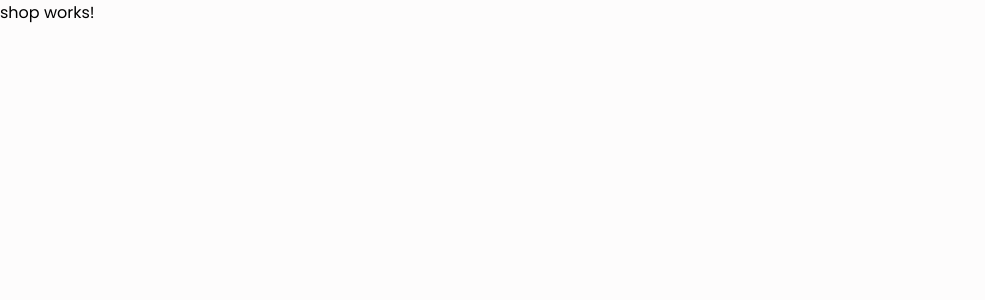
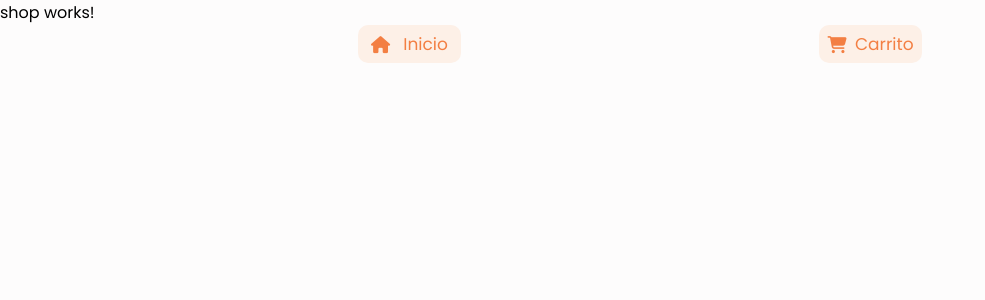
Before and after one commit to luvale/E-Commerce, an Angular app in the folder E-Commerce/: page /shop in a window 1280 px wide. Shown: the top 300 px of the page, without its empty margins (0-985 px from the left). Built offline with nearby package versions, Linux system fonts and the light colour scheme.

Commit message:
navbar css and routerLink

```diff
--- a/E-Commerce/src/app/app.module.ts
+++ b/E-Commerce/src/app/app.module.ts
@@ -5,7 +5,11 @@ import { AppRoutingModule, RoutingComponents } from './app-routing.module';
 import { AppComponent } from './app.component';
 import { ReactiveFormsModule, FormsModule } from '@angular/forms';
 import { HttpClientModule } from '@angular/common/http';
+import { RouterModule } from '@angular/router';
+
+//Components
 import { NavComponent } from './components/nav/nav.component';
+
 
 @NgModule({
   declarations: [
@@ -19,6 +23,7 @@ import { NavComponent } from './components/nav/nav.component';
     ReactiveFormsModule,
     FormsModule,
     HttpClientModule,
+    RouterModule,
   ],
   providers: [],
   bootstrap: [AppComponent]
--- a/E-Commerce/src/app/components/nav/nav.component.css
+++ b/E-Commerce/src/app/components/nav/nav.component.css
@@ -7,5 +7,13 @@ button {
   align-items: center;
   justify-content: space-evenly;
   border-radius: 10px;
-  width: 6rem;
+  width: 103px;
+  height: 38px;
+  border: none;
+  background-color: var(--pink);
 }
+.fas, p{
+  font-size: 17px;
+  background-color: var(--pink);
+  color: var(--orange);
+}
--- a/E-Commerce/src/app/components/nav/nav.component.html
+++ b/E-Commerce/src/app/components/nav/nav.component.html
@@ -1,9 +1,9 @@
 <nav>
-  <button>
+  <button [routerLink]="'/home'">
     <i class="fas fa-home"></i>
     <p>Inicio</p>
   </button>
-  <button>
+  <button [routerLink]="'/shop'">
     <i class="fas fa-shopping-cart"></i>
     <p>Carrito</p>
   </button>
--- a/E-Commerce/src/app/views/shop/shop.component.html
+++ b/E-Commerce/src/app/views/shop/shop.component.html
@@ -1 +1,2 @@
 <p>shop works!</p>
+<app-nav></app-nav>
```
